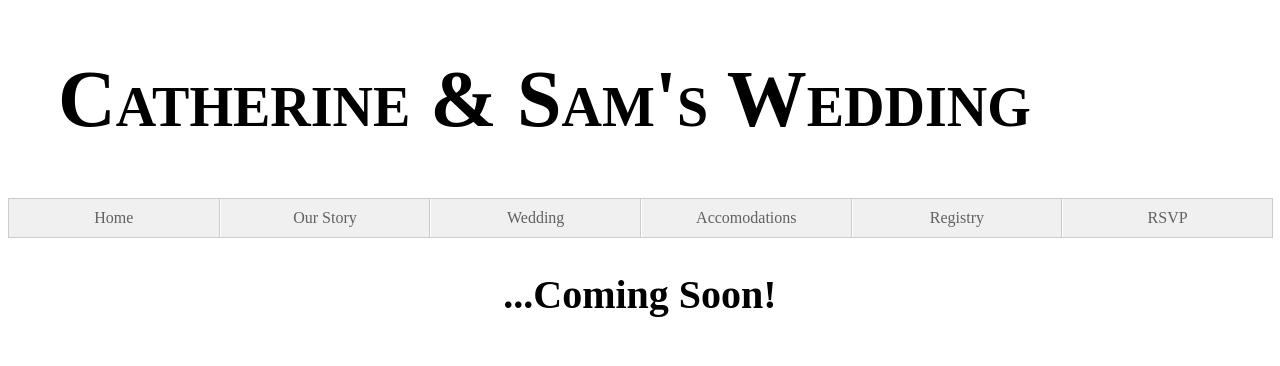
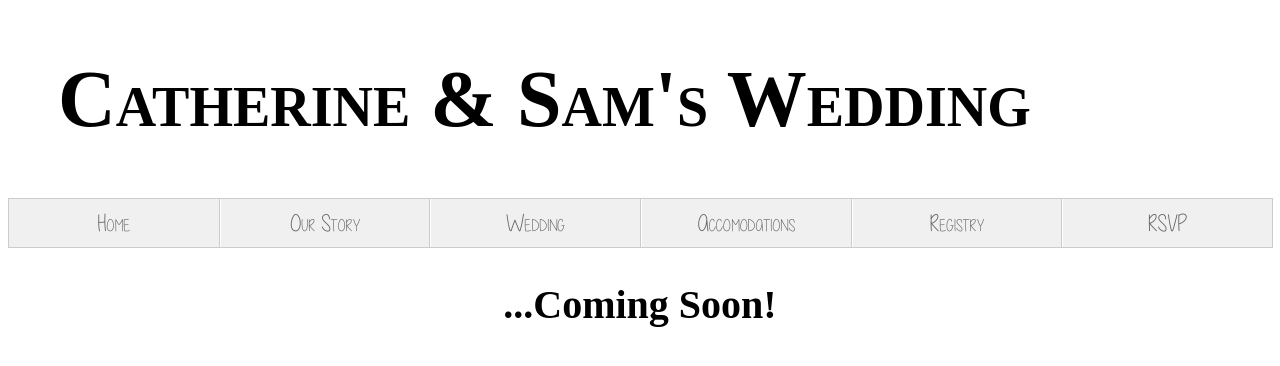
Before and after one commit to rsamgordon/catherineandsam, a plain HTML site: page index.html in a window 1280 px wide. Drawn offline with Linux system fonts and the light colour scheme; a web font is replaced by a local one.

Commit message:
changed the font on the nav menu

```diff
--- a/weddingstyle.css
+++ b/weddingstyle.css
@@ -41,7 +41,8 @@ h2 {
 nav {
     width: 100%;
     background: #f0f0f0;
-    /*background-image: url(images/burlap_cropped.jpg);*/
+    /*background-image: url("images/burlap_cropped.jpg");*/
+    /*height:150px;*/
     border: 1px solid #ccc;
     border-right: none;
 }
@@ -72,4 +73,7 @@ nav ul li a {
     text-decoration: none;
     color: #616161;
     padding: 10px 0;
+    font-family: aLittleSunshine;
+    font-variant: small-caps;
+    font-size: 150%;
 }
```
